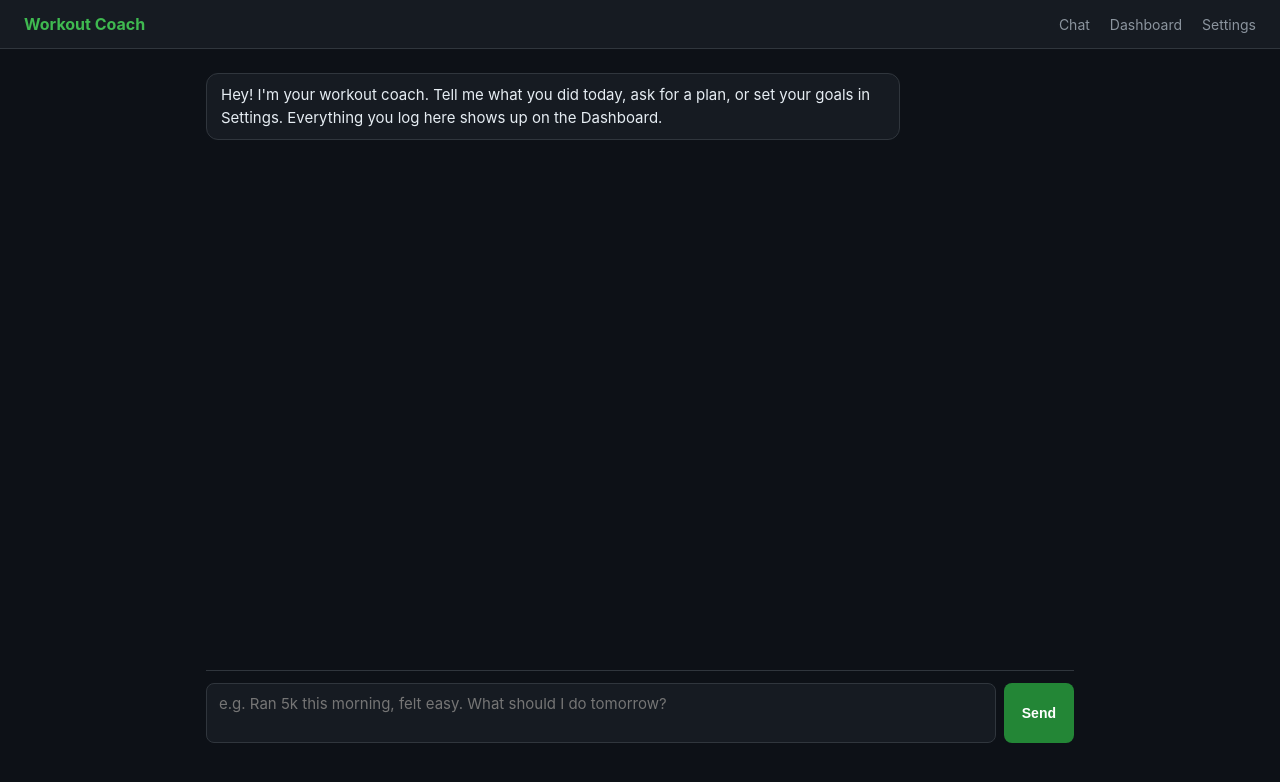
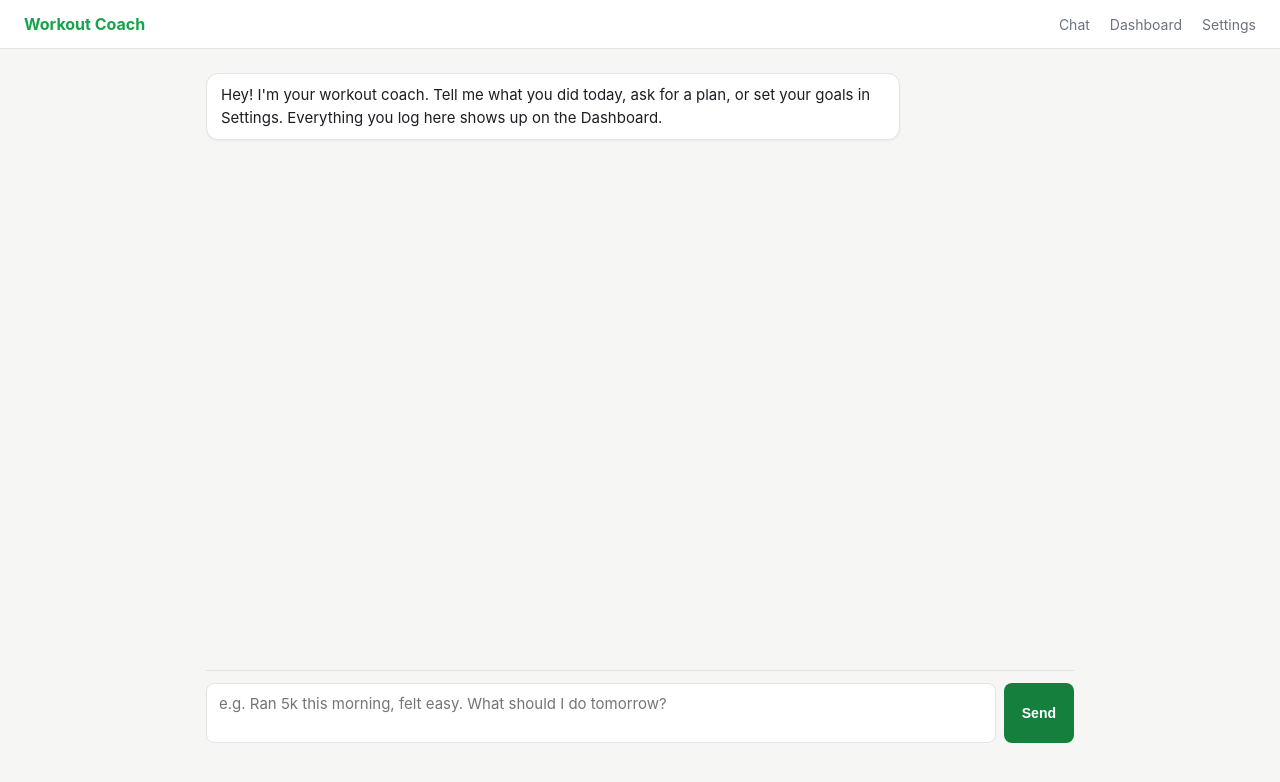
Before and after one commit to laurence-coman/workout-coach, a Next.js app: page / in a window 1280 px wide. Shown: the top 782 px of the page. Built offline with nearby package versions, Linux system fonts and the light colour scheme.

Commit message:
Nightly chat-to-memory consolidation cron; light theme

```diff
--- /dev/null
+++ b/app/api/consolidate/route.ts
@@ -0,0 +1,80 @@
+import Anthropic from "@anthropic-ai/sdk";
+import { NextResponse } from "next/server";
+import { getSupabase } from "@/lib/supabase";
+
+export const maxDuration = 60;
+export const dynamic = "force-dynamic";
+
+// Nightly memory consolidation, triggered by Vercel cron (see vercel.json).
+// Reads the last day of chat and folds anything durable into coach notes,
+// so nothing important is lost when old messages age out of the context window.
+export async function GET(req: Request) {
+  // If CRON_SECRET is set in Vercel env, require it (Vercel sends it automatically).
+  const secret = process.env.CRON_SECRET;
+  if (secret) {
+    const auth = req.headers.get("authorization");
+    if (auth !== `Bearer ${secret}`) {
+      return NextResponse.json({ error: "unauthorized" }, { status: 401 });
+    }
+  }
+
+  const supabase = getSupabase();
+  const since = new Date(Date.now() - 26 * 3600 * 1000).toISOString();
+  const { data: msgs } = await supabase
+    .from("messages")
+    .select("role,content,created_at")
+    .gte("created_at", since)
+    .order("created_at");
+
+  if (!msgs || msgs.length === 0) {
+    return NextResponse.json({ consolidated: false, reason: "no recent messages" });
+  }
+
+  const { data: profile } = await supabase
+    .from("profile")
+    .select("coach_notes")
+    .eq("id", 1)
+    .single();
+
+  const transcript = msgs
+    .map((m) => `${m.role.toUpperCase()}: ${m.content}`)
+    .join("\n---\n");
+
+  const anthropic = new Anthropic({ apiKey: process.env.ANTHROPIC_API_KEY });
+  const response = await anthropic.messages.create({
+    model: "claude-sonnet-5",
+    max_tokens: 4000,
+    system: `You maintain the long-term memory of a personal workout coach. Given the CURRENT NOTES and the LAST DAY OF CHAT, return the complete revised notes.
+Rules:
+- Preserve all existing sections and facts unless the chat explicitly corrected them.
+- Fold in NEW durable information from the chat: benchmarks, PRs, injury status changes, preferences, schedule constraints, equipment, decisions.
+- Do not add transient chatter, individual workout logs (those live in the workouts table), or duplicates of existing facts.
+- Keep the same plain-text section format. Stay under 6000 characters; condense the oldest low-value details if needed.
+- Return ONLY the revised notes text, nothing else.`,
+    messages: [
+      {
+        role: "user",
+        content: `CURRENT NOTES:\n${profile?.coach_notes ?? ""}\n\nLAST DAY OF CHAT:\n${transcript}`,
+      },
+    ],
+  });
+
+  const text = response.content
+    .filter((b): b is Anthropic.TextBlock => b.type === "text")
+    .map((b) => b.text)
+    .join("\n")
+    .trim();
+
+  // Guard against a bad model response wiping the notes.
+  const current = profile?.coach_notes ?? "";
+  if (!text || text.length < Math.min(500, current.length * 0.5)) {
+    return NextResponse.json({ consolidated: false, reason: "model response too short; notes unchanged" });
+  }
+
+  await supabase
+    .from("profile")
+    .update({ coach_notes: text, updated_at: new Date().toISOString() })
+    .eq("id", 1);
+
+  return NextResponse.json({ consolidated: true, notesLength: text.length, messagesSeen: msgs.length });
+}
--- a/app/globals.css
+++ b/app/globals.css
@@ -1,12 +1,12 @@
 :root {
-  --bg: #0d1117;
-  --panel: #161b22;
-  --border: #30363d;
-  --text: #e6edf3;
-  --muted: #8b949e;
-  --accent: #3fb950;
-  --accent-dim: #238636;
-  --user-bubble: #1f6feb;
+  --bg: #f6f7f4;
+  --panel: #ffffff;
+  --border: #e3e5e0;
+  --text: #1b1e23;
+  --muted: #6b7280;
+  --accent: #16a34a;
+  --accent-dim: #15803d;
+  --user-bubble: #2563eb;
 }
 
 * {
@@ -91,6 +91,7 @@ body {
   align-self: flex-start;
   background: var(--panel);
   border: 1px solid var(--border);
+  box-shadow: 0 1px 2px rgba(20, 24, 30, 0.05);
 }
 
 .msg-tool {
@@ -158,6 +159,7 @@ body {
   border: 1px solid var(--border);
   border-radius: 10px;
   padding: 16px;
+  box-shadow: 0 1px 2px rgba(20, 24, 30, 0.05);
 }
 
 .card h3 {
@@ -178,6 +180,7 @@ body {
   border-radius: 10px;
   padding: 16px;
   margin-bottom: 20px;
+  box-shadow: 0 1px 2px rgba(20, 24, 30, 0.05);
 }
 
 .chart-card h2 {
@@ -208,7 +211,8 @@ th {
   padding: 2px 8px;
   border-radius: 20px;
   font-size: 12px;
-  background: var(--border);
+  background: #eef1ec;
+  color: #3f4a42;
 }
 
 /* Settings */
```
Also changed, not shown: components/Dashboard.tsx (+5 -5 lines), vercel.json (added).
